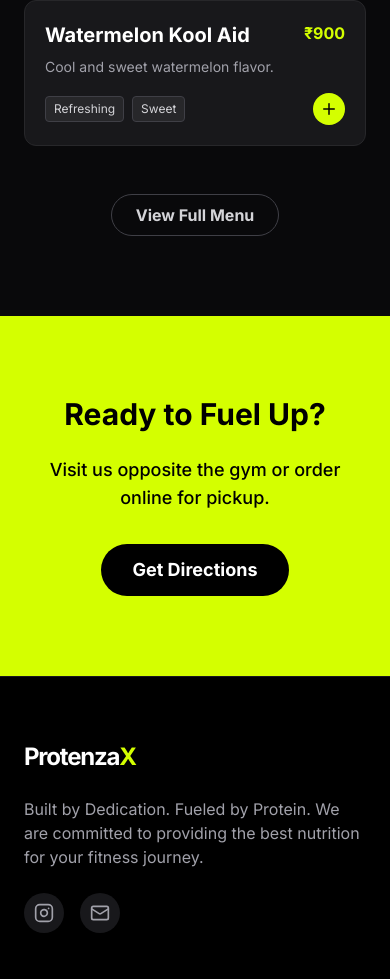
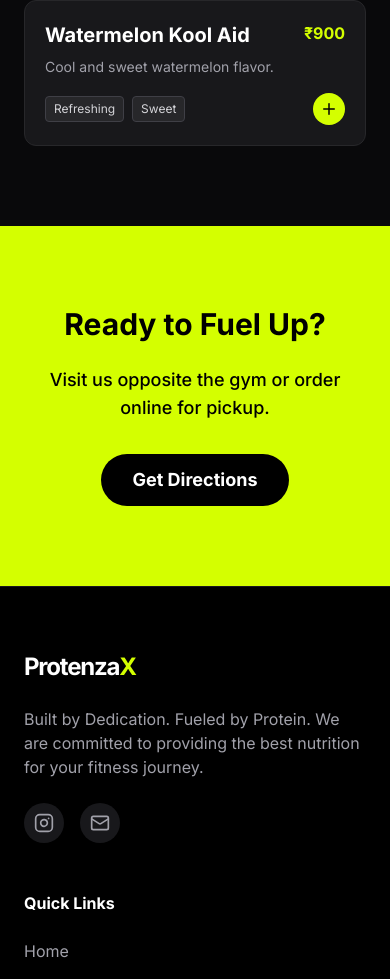
Before and after one commit to Sinaaan15/ProtenzaX, a React (Vite) app: page / in a window 390 px wide. Shown: the part 5396-6375 px from the top of the page. Built offline with nearby package versions, Linux system fonts and the light colour scheme.

Commit message:
Menu: Hide View Full Menu button when All items are shown

```diff
--- a/src/components/Menu.jsx
+++ b/src/components/Menu.jsx
@@ -135,9 +135,11 @@ const Menu = () => {
                     </AnimatePresence>
                 </div>
 
-                <div className="mt-12 text-center md:hidden">
-                    <Button variant="outline" onClick={() => setActiveCategory('all')}>View Full Menu</Button>
-                </div>
+                {activeCategory !== 'all' && (
+                    <div className="mt-12 text-center md:hidden">
+                        <Button variant="outline" onClick={() => setActiveCategory('all')}>View Full Menu</Button>
+                    </div>
+                )}
             </div>
         </section>
     );
```
